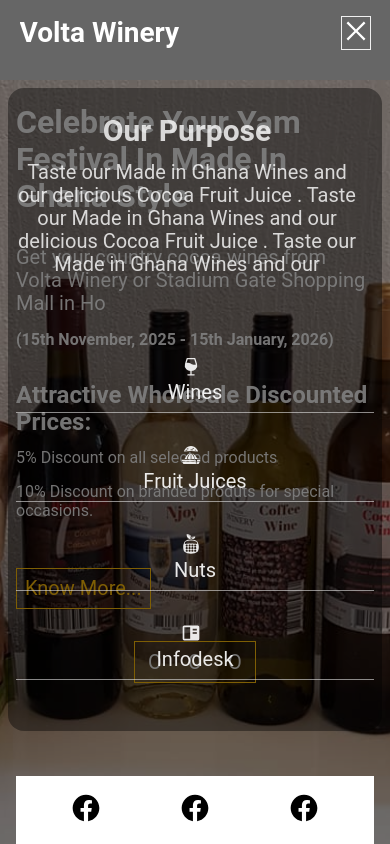
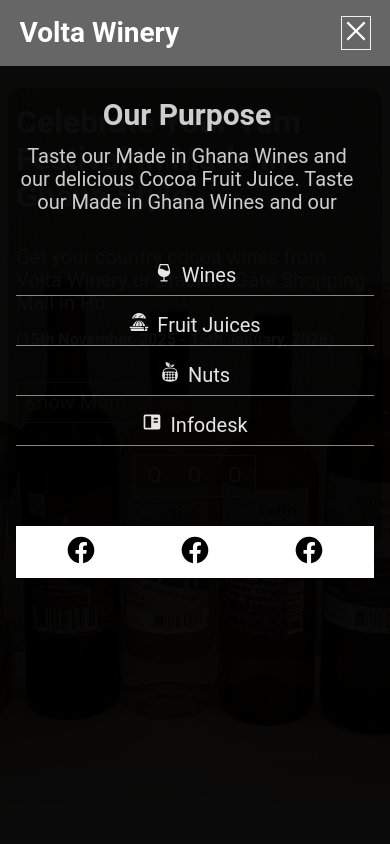
Before and after one commit to KwameDomfe/volta-winery, a React (Create React App) app: page / in a window 390 px wide. Both pictures are taken after a click on the element 355 px from the left and 33 px from the top of the page. Shown: the top 844 px of the page. Built offline with nearby package versions, Linux system fonts and the light colour scheme.

Commit message:
Updated the home page and made it responsive

```diff
--- a/src/components/molecules/HeroSectionBannerDetails.js
+++ b/src/components/molecules/HeroSectionBannerDetails.js
@@ -33,7 +33,7 @@
                 </div>
             </div>
 
-            <div className="w-100">
+            <div className="dn db-m w-100">
                 <h2>
                    Attractive Wholesale Discounted Prices:
                 </h2>
--- a/src/components/organisms/MainFooter.js
+++ b/src/components/organisms/MainFooter.js
@@ -8,7 +8,10 @@
             <div className="flex justify-between container container90 pv1-00">
                 <div
                 >
-                Volta Winery
+                    <Link to="">
+                        Volta Winery
+                    </Link>
+
                 </div>
                 <nav className="w-40"
                 >
--- a/src/components/organisms/MainHeader.js
+++ b/src/components/organisms/MainHeader.js
@@ -13,12 +13,6 @@
     const handleMenuToggle = () =>{
         setToggle(!toggle)
     }
-        // return{
-
-
-        //
-        // }
-
 
     const menuItems = [
         {
@@ -105,13 +99,13 @@
 
             </div>
             <aside className={`${toggle ? 'dn':'vh-100 flex flex-column'}
-                 dn-m tc  pa1-00`
+                 dn-m tc  pa1-00 bg-black-90`
                 }
             >
-                <div className=" pr1-00 white-80 mb4-00 pt2-00 f1-25">
+                <div className=" pr1-00 white-80 mb2-00 pt1-00 f1-25">
                     <h2>Our Purpose</h2>
                     <p>
-                        Taste our Made in Ghana Wines and our delicious Cocoa Fruit Juice . Taste our Made in Ghana Wines and our delicious Cocoa Fruit Juice . Taste our Made in Ghana Wines and our
+                        Taste our Made in Ghana Wines and our delicious Cocoa Fruit Juice. Taste our Made in Ghana Wines and our
                     </p>
                 </div>
                 <div className=""
@@ -126,15 +120,15 @@
                                     (menu) => {
                                         return (
                                             <li key={menu.id}
-                                                className="bb b--white-60 w-100 pb0-50 mb2-00"
+                                                className="bb b--white-60 w-100 pb0-50 mb1-00"
                                                 onClick={() =>setToggle(handleMenuToggle)}
                                             >
                                                 <NavLink to = {menu.url}
                                                     className="white-90"
                                                 >
-                                                    <div className="mr0-50">
+                                                    <span className="mr0-50">
                                                         {menu.icon}
-                                                    </div>
+                                                    </span>
                                                     <span className="">{menu.name}</span>
                                                 </NavLink>
                                             </li>
@@ -145,7 +139,7 @@
                         </ul>
                     </nav>
                     <nav className="flex justify-center">
-                        <div className="flex justify-around w-100 w-60-s bg-white pa1-00">
+                        <div className="flex justify-around w-100 w-60-s bg-white pa0-50">
                             <div>
                                 <BiLogoFacebookCircle className="f2-00"/>
                             </div>
```
